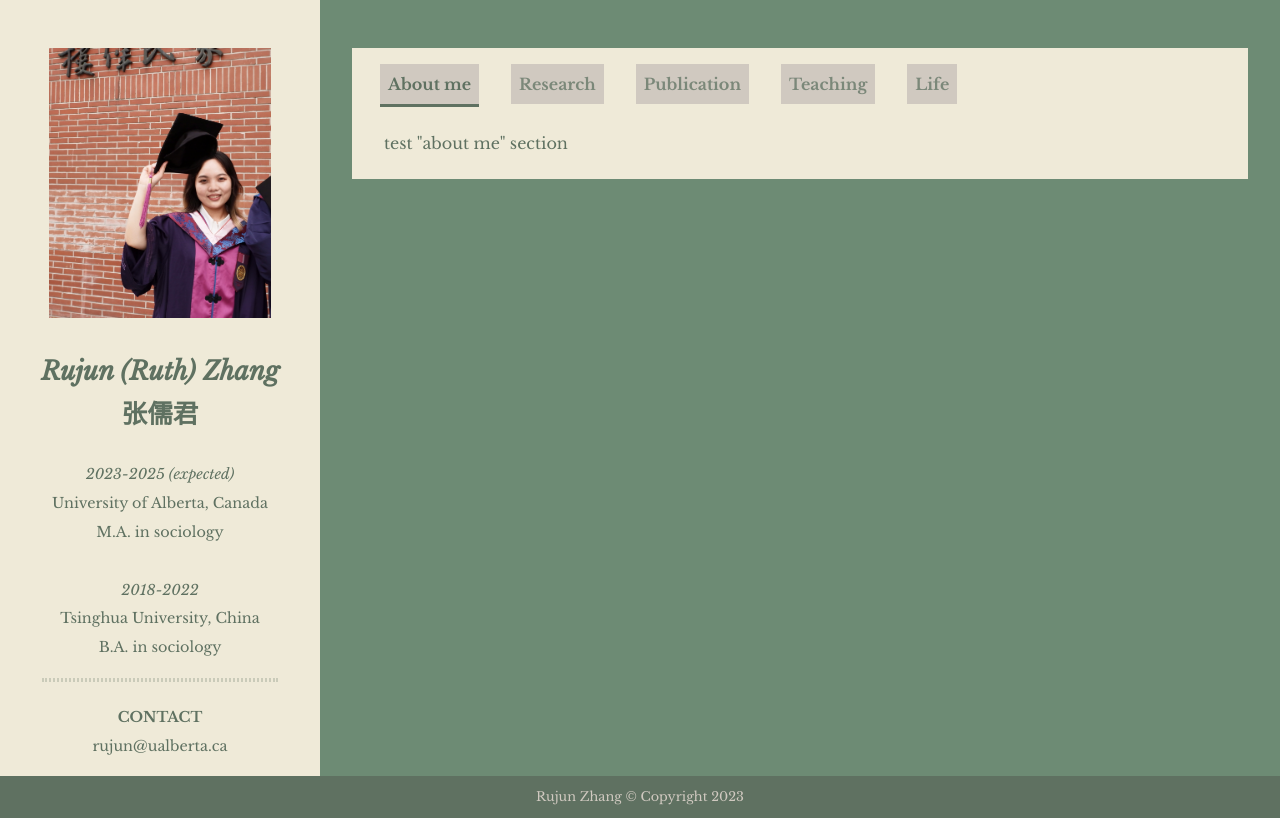
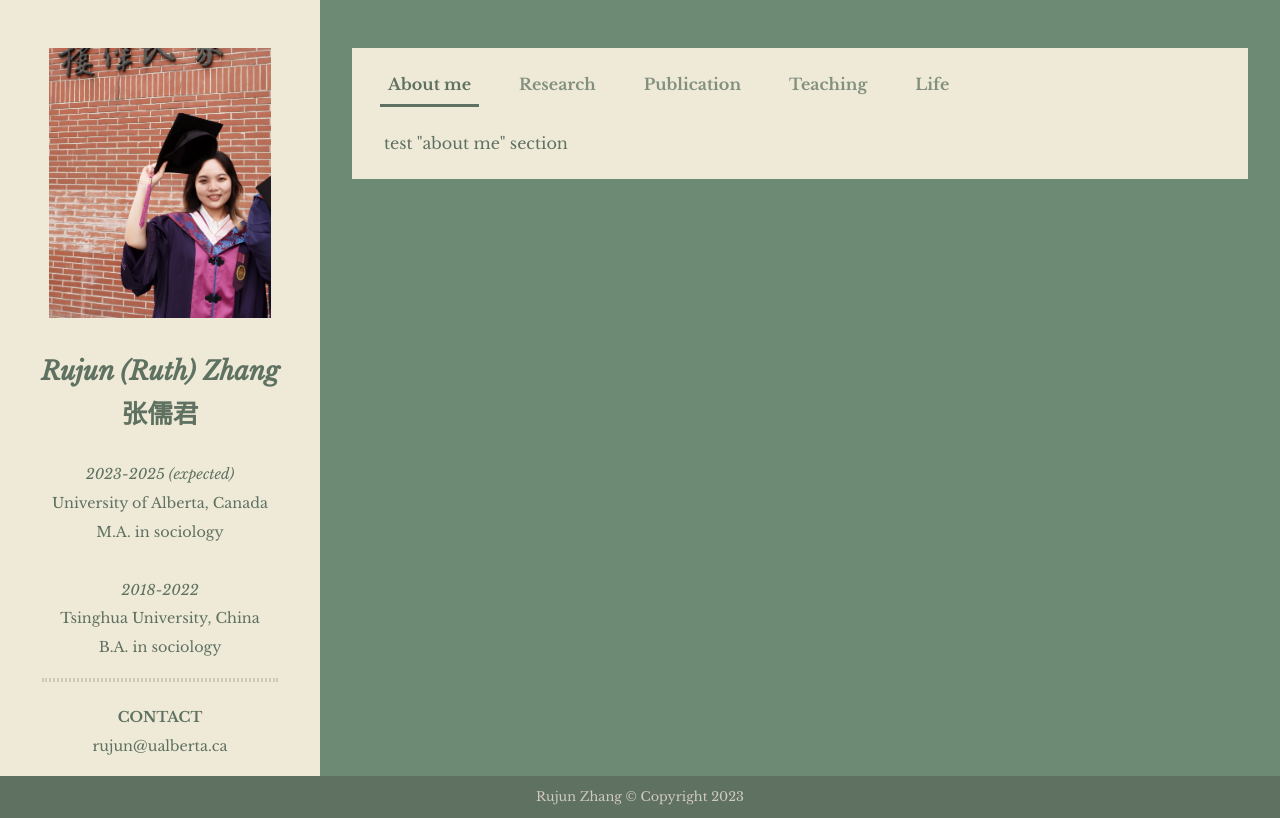
Before and after one commit to rj-zh/rj-zh.github.io, a plain HTML site: page index.html in a window 1280 px wide. Drawn offline with nearby package versions, Linux system fonts and the light colour scheme.

Commit message:
updating button background color

```diff
--- a/styles/styles.css
+++ b/styles/styles.css
@@ -78,7 +78,7 @@ button.nav-link {
     font-weight: 600;
     margin-left: 1rem;
     margin-right: 1rem;
-    background-color: #D0C9C0;
+    background-color: #EFEAD8;
 
     /* rgba(208, 201, 192, 0.7); */
 }
```
